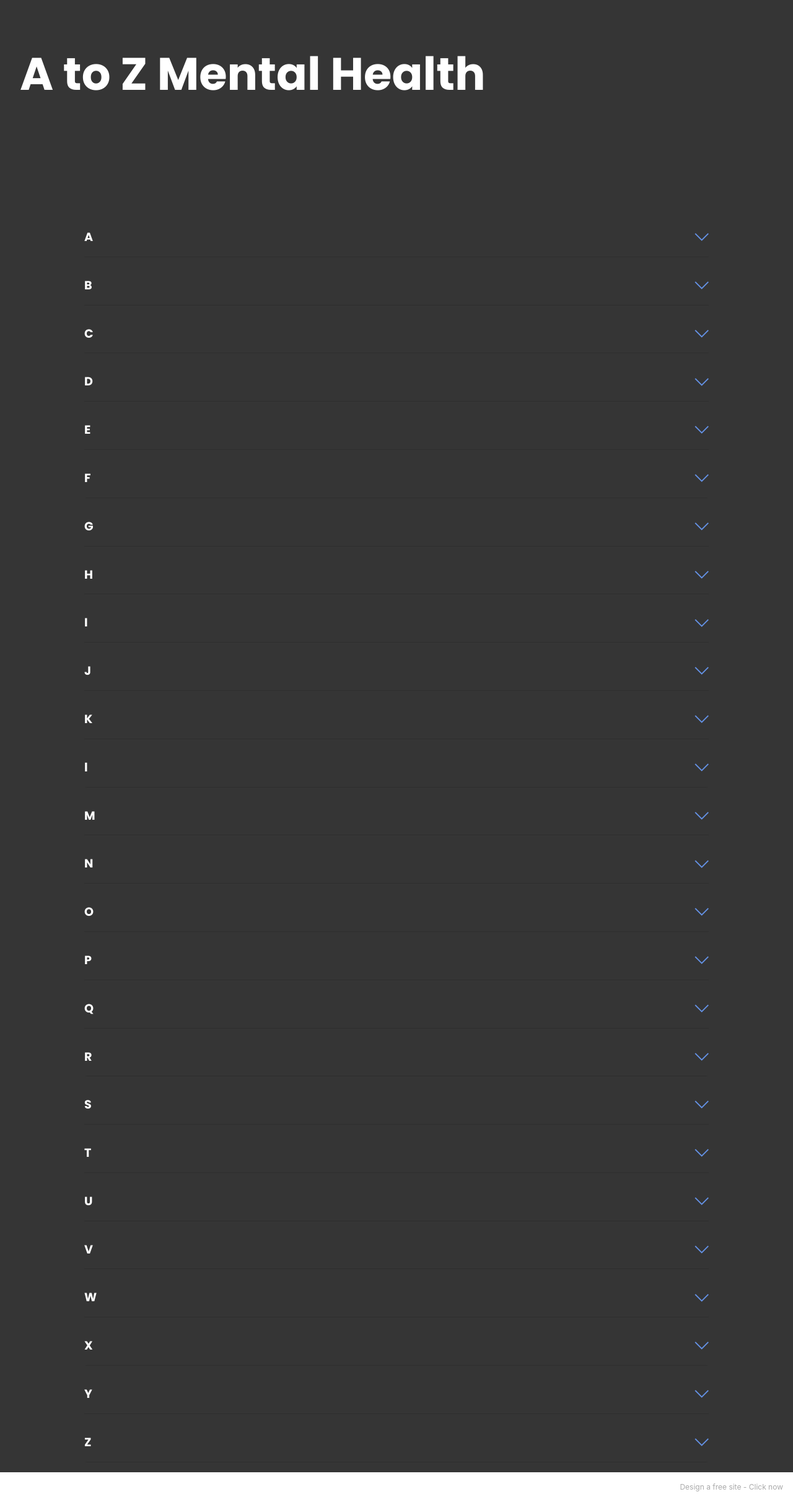
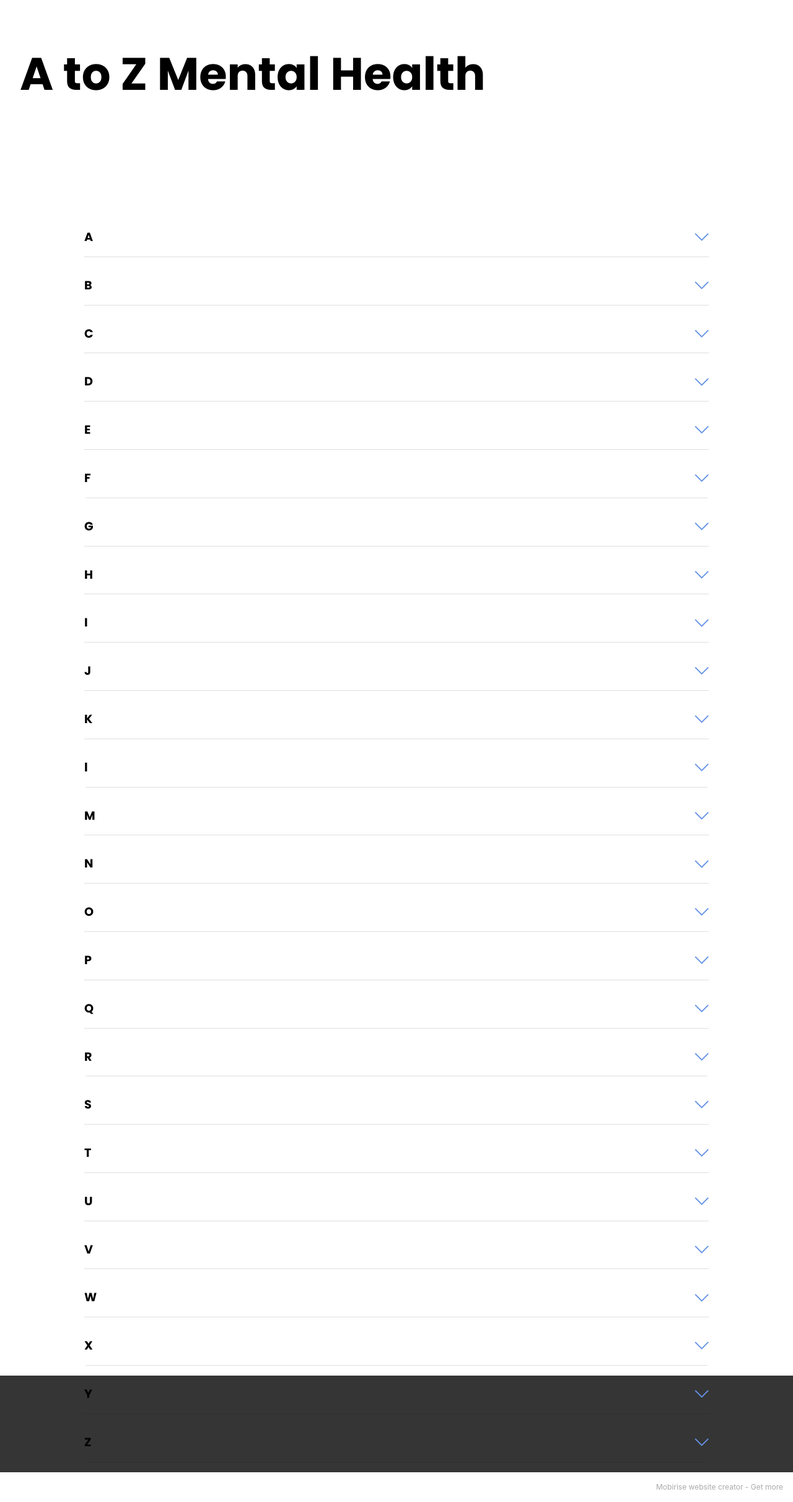
Before and after one commit to volumencl/AtoZ, a plain HTML site: page index.html in a window 1280 px wide. Shown: the whole page at 62% size. Drawn offline with Linux system fonts and the light colour scheme; files whose address does not match are found by name.

Commit message:
create github pages

```diff
--- a/assets/mobirise/css/mbr-additional.css
+++ b/assets/mobirise/css/mbr-additional.css
@@ -685,12 +685,15 @@ a {
 .cid-svuQTlm8nh {
   padding-top: 5rem;
   padding-bottom: 5rem;
-  background-color: #353535;
+  background-color: #ffffff;
+}
+.cid-svuQTlm8nh .mbr-section-title {
+  color: #000000;
 }
 .cid-svuRqFjxAV {
   padding-top: 6rem;
   padding-bottom: 0rem;
-  background-color: #353535;
+  background-color: #ffffff;
 }
 .cid-svuRqFjxAV .mbr-iconfont {
   font-size: 1.4rem !important;
@@ -711,7 +714,7 @@ a {
   padding: 1rem 0;
 }
 .cid-svuRqFjxAV .panel-title-edit {
-  color: #ffffff;
+  color: #000000;
   text-align: left;
 }
 .cid-svuRqFjxAV .card .card-header {
@@ -719,12 +722,12 @@ a {
   margin-bottom: 0;
 }
 .cid-svuRqFjxAV .panel-text {
-  color: #ffffff;
+  color: #000000;
 }
 .cid-svuSd8iwSH {
   padding-top: 0rem;
   padding-bottom: 0rem;
-  background-color: #353535;
+  background-color: #ffffff;
 }
 .cid-svuSd8iwSH .mbr-iconfont {
   font-size: 1.4rem !important;
@@ -745,19 +748,19 @@ a {
   padding: 1rem 0;
 }
 .cid-svuSd8iwSH .panel-title-edit {
-  color: #ffffff;
+  color: #000000;
 }
 .cid-svuSd8iwSH .card .card-header {
   background-color: transparent;
   margin-bottom: 0;
 }
 .cid-svuSd8iwSH .panel-text {
-  color: #ffffff;
+  color: #000000;
 }
 .cid-svuSveR8yy {
   padding-top: 0rem;
   padding-bottom: 0rem;
-  background-color: #353535;
+  background-color: #ffffff;
 }
 .cid-svuSveR8yy .mbr-iconfont {
   font-size: 1.4rem !important;
@@ -778,19 +781,19 @@ a {
   padding: 1rem 0;
 }
 .cid-svuSveR8yy .panel-title-edit {
-  color: #ffffff;
+  color: #000000;
 }
 .cid-svuSveR8yy .card .card-header {
   background-color: transparent;
   margin-bottom: 0;
 }
 .cid-svuSveR8yy .panel-text {
-  color: #ffffff;
+  color: #000000;
 }
 .cid-svuSvHaXzG {
   padding-top: 0rem;
   padding-bottom: 0rem;
-  background-color: #353535;
+  background-color: #ffffff;
 }
 .cid-svuSvHaXzG .mbr-iconfont {
   font-size: 1.4rem !important;
@@ -811,14 +814,14 @@ a {
   padding: 1rem 0;
 }
 .cid-svuSvHaXzG .panel-title-edit {
-  color: #ffffff;
+  color: #000000;
 }
 .cid-svuSvHaXzG .card .card-header {
   background-color: transparent;
   margin-bottom: 0;
 }
 .cid-svuSvHaXzG .panel-text {
-  color: #ffffff;
+  color: #000000;
 }
 .cid-svuSNIwkEz {
   padding-top: 0rem;
@@ -844,12 +847,12 @@ a {
   padding: 1rem 0;
 }
 .cid-svuSNIwkEz .panel-title-edit {
-  color: #ffffff;
+  color: #000000;
 }
 .cid-svuSNIwkEz .card .card-header {
   background-color: transparent;
   margin-bottom: 0;
 }
 .cid-svuSNIwkEz .panel-text {
-  color: #ffffff;
+  color: #000000;
 }
--- a/index.html
+++ b/index.html
@@ -507,7 +507,7 @@
             </div>
         </div>
     </div>
-</section><section style="background-color: #fff; font-family: -apple-system, BlinkMacSystemFont, 'Segoe UI', 'Roboto', 'Helvetica Neue', Arial, sans-serif; color:#aaa; font-size:12px; padding: 0; align-items: center; display: flex;"><a href="https://mobirise.site/j" style="flex: 1 1; height: 3rem; padding-left: 1rem;"></a><p style="flex: 0 0 auto; margin:0; padding-right:1rem;">Design a free site - <a href="https://mobirise.site/w" style="color:#aaa;">Click now</a></p></section><script src="assets/web/assets/jquery/jquery.min.js"></script>  <script src="assets/popper/popper.min.js"></script>  <script src="assets/tether/tether.min.js"></script>  <script src="assets/bootstrap/js/bootstrap.min.js"></script>  <script src="assets/smoothscroll/smooth-scroll.js"></script>  <script src="assets/mbr-switch-arrow/mbr-switch-arrow.js"></script>  <script src="assets/theme/js/script.js"></script>
+</section><section style="background-color: #fff; font-family: -apple-system, BlinkMacSystemFont, 'Segoe UI', 'Roboto', 'Helvetica Neue', Arial, sans-serif; color:#aaa; font-size:12px; padding: 0; align-items: center; display: flex;"><a href="https://mobirise.site/i" style="flex: 1 1; height: 3rem; padding-left: 1rem;"></a><p style="flex: 0 0 auto; margin:0; padding-right:1rem;">Mobirise website creator - <a href="https://mobirise.site/p" style="color:#aaa;">Get more</a></p></section><script src="assets/web/assets/jquery/jquery.min.js"></script>  <script src="assets/popper/popper.min.js"></script>  <script src="assets/tether/tether.min.js"></script>  <script src="assets/bootstrap/js/bootstrap.min.js"></script>  <script src="assets/smoothscroll/smooth-scroll.js"></script>  <script src="assets/mbr-switch-arrow/mbr-switch-arrow.js"></script>  <script src="assets/theme/js/script.js"></script>
 
 
 </body>
```
Also changed, not shown: 1 other file.
